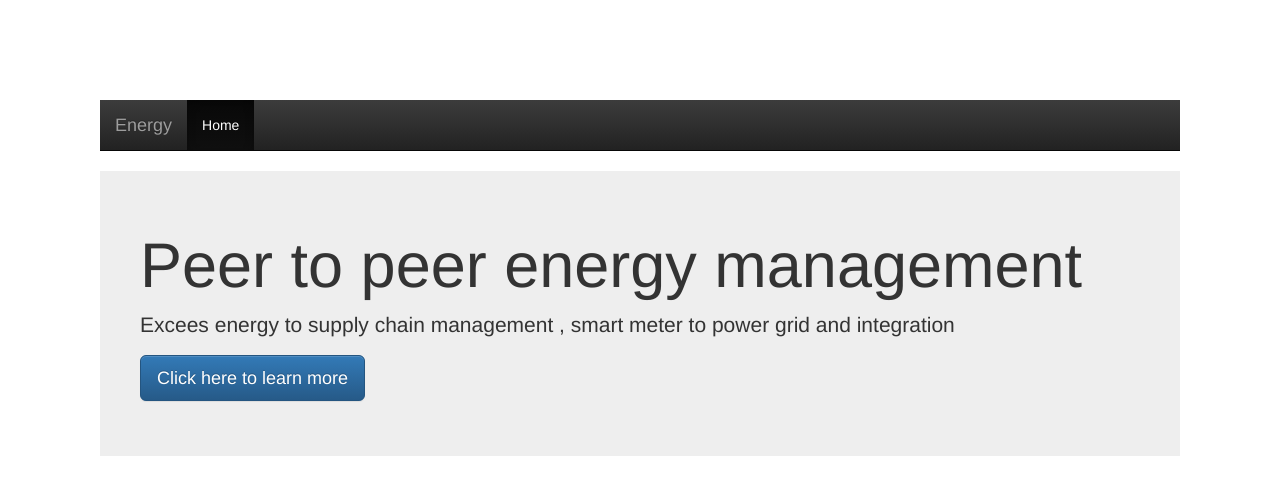
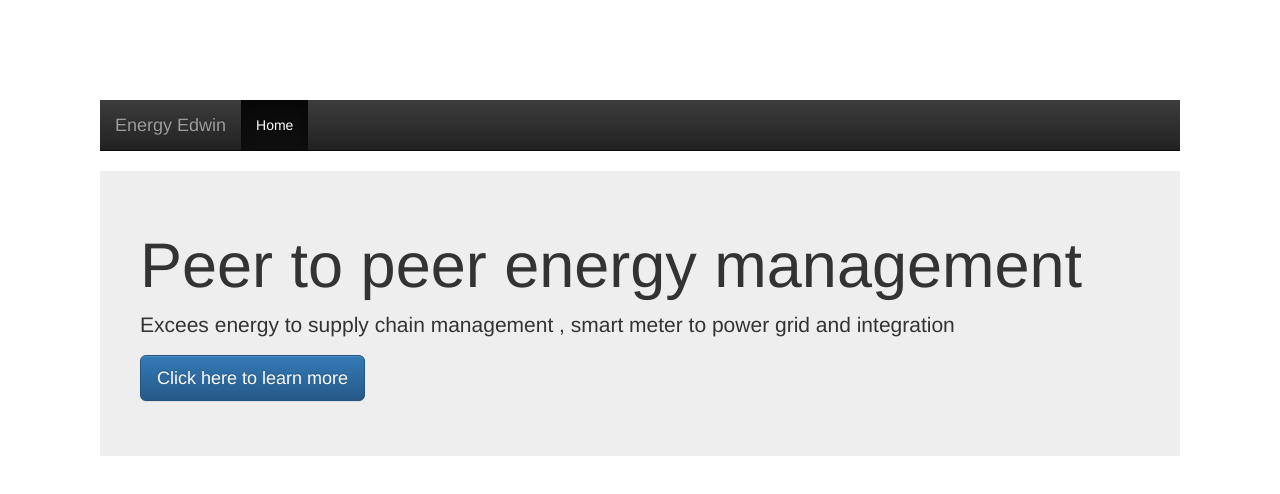
Before and after one commit to EdwinAnton/learngit, a website: page index.html in a window 1280 px wide. Drawn offline with nearby package versions, Linux system fonts and the light colour scheme.

Commit message:
Chaged menu name

```diff
--- a/index.html
+++ b/index.html
@@ -10,7 +10,7 @@
   <div style="margin:100px;">
     <nav class="navbar navbar-inverse navbar-static-top">
   <div class="container">
-    <a class="navbar-brand" href="#">Energy</a>
+    <a class="navbar-brand" href="#">Energy Edwin</a>
     <ul class="nav navbar-nav">
       <li class="active">
         <a href="#">Home</a>
```
